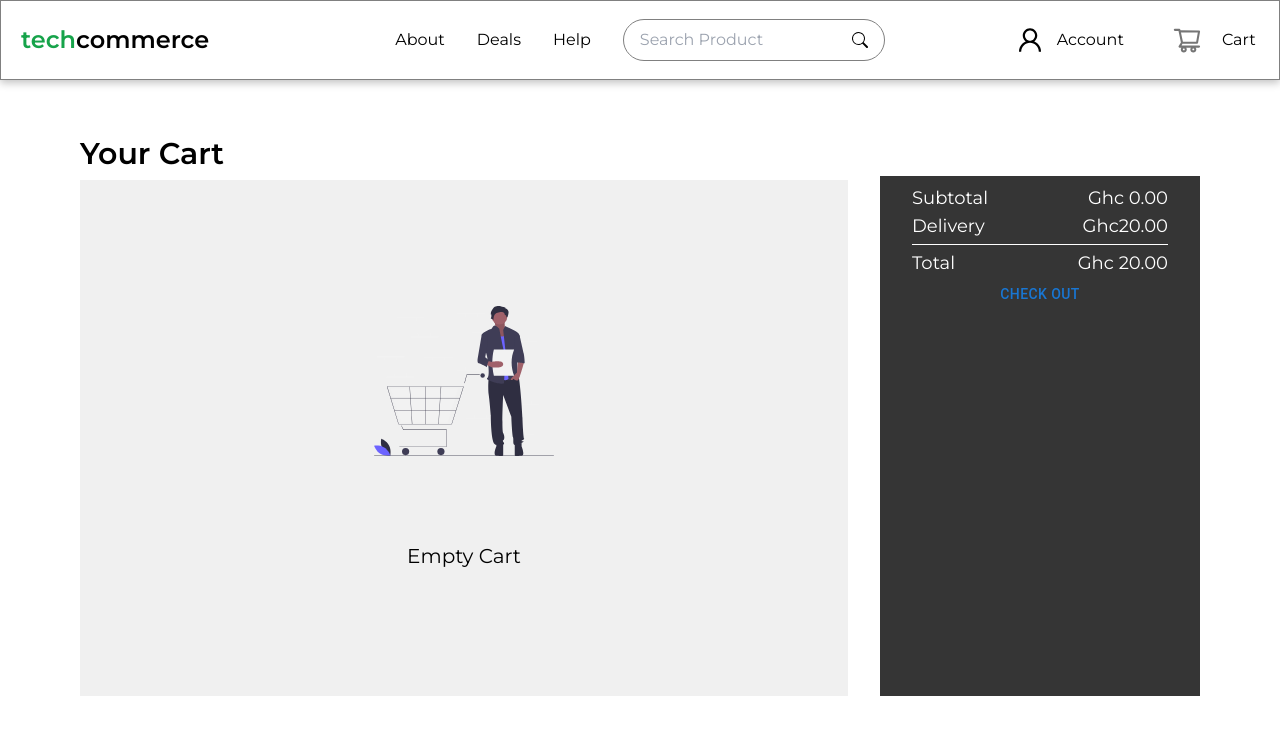
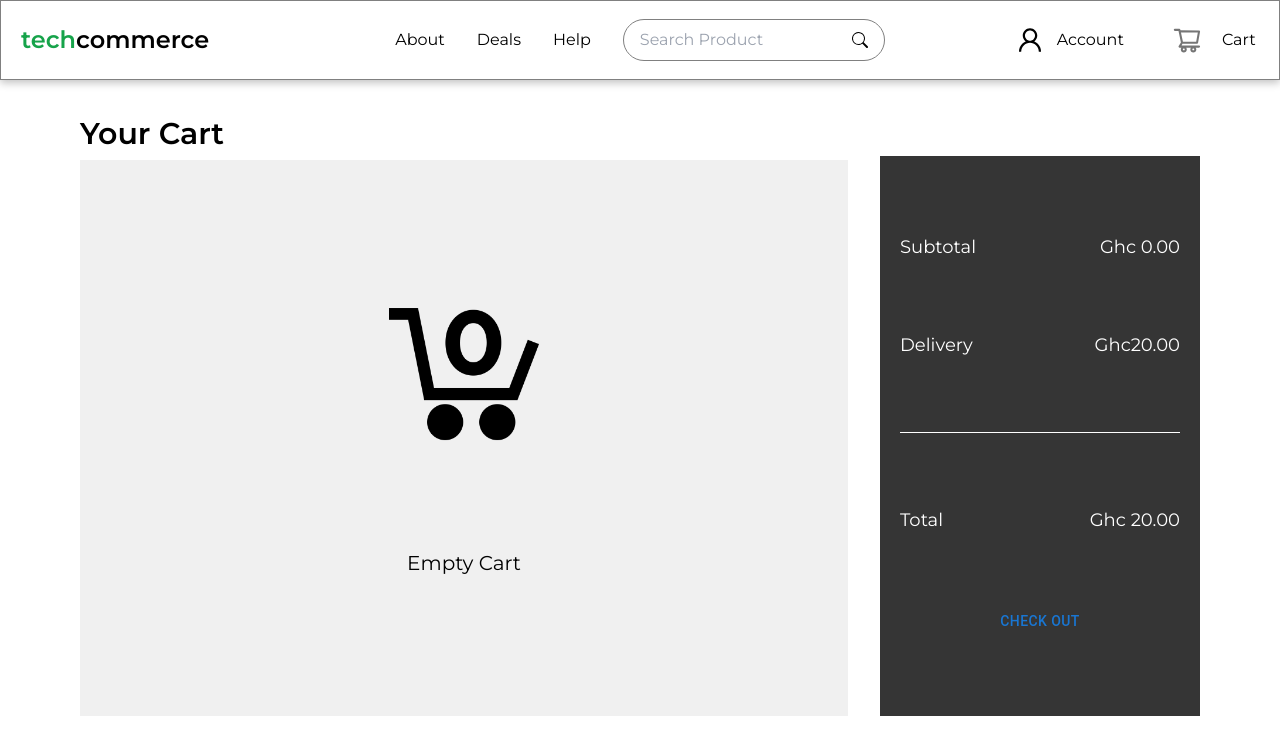
Before and after one commit to topboyasante/techcommerce-frontend, a Next.js app: page /cartpage in a window 1280 px wide. Shown: the top 754 px of the page. Built offline with nearby package versions, Linux system fonts and the light colour scheme.

Commit message:
Update cartpage.jsx

```diff
--- a/src/pages/cartpage.jsx
+++ b/src/pages/cartpage.jsx
@@ -2,7 +2,7 @@ import Cartcomponent from '@/components/reusables/cartcomponent';
 import BasicModal from '@/components/reusables/modal';
 import React from 'react'
 import { useDispatch, useSelector } from 'react-redux'
-const empty = '/images2/emptyio.svg'
+const empty =  '/images2/cart.png'
 
 
 export default function Cartpage() {
@@ -44,7 +44,7 @@ export default function Cartpage() {
        {
         auth && (
             <div className=' flex flex-col items-center justify-evenly w-full h-full'>
-               <img src={empty} className=' h-[150px] w-[200px]' alt='empty cart'/>
+               <img src={empty} className=' h-[150px]' alt='empty cart'/>
 
         <p className='text-black text-xl'>Empty Cart</p>
         </div>
@@ -60,7 +60,8 @@ export default function Cartpage() {
 
    </div>
 </div>
-<div className=' w-full lg:min-w-[25vw]   lg:rounded-[0] lg:mt-[2.5em]   min-h-[35vh] md:min-h-[43vh] flex-1 bg-[#353535] rounded-t-[2rem] flex flex-col items-center justify-evenly px-8  py-2 text-white'>
+<div className='h-full'>
+<div className=' w-full lg:min-w-[25vw] lg:min-h-[55vh]  lg:px-4 xl:min-h-[70vh] xl:px-5  lg:rounded-[0] lg:mt-[2.5em]   min-h-[35vh] md:min-h-[43vh] flex-1 bg-[#353535] rounded-t-[2rem] flex flex-col items-center justify-evenly px-8  py-2 text-white'>
       <div className='w-full lg:w-full  flex items-center justify-between'>
 
         <p className=' text-lg'>Subtotal</p>
@@ -96,6 +97,7 @@ export default function Cartpage() {
 
 
     </div>
+    </div>
 
 
     </div>
```
